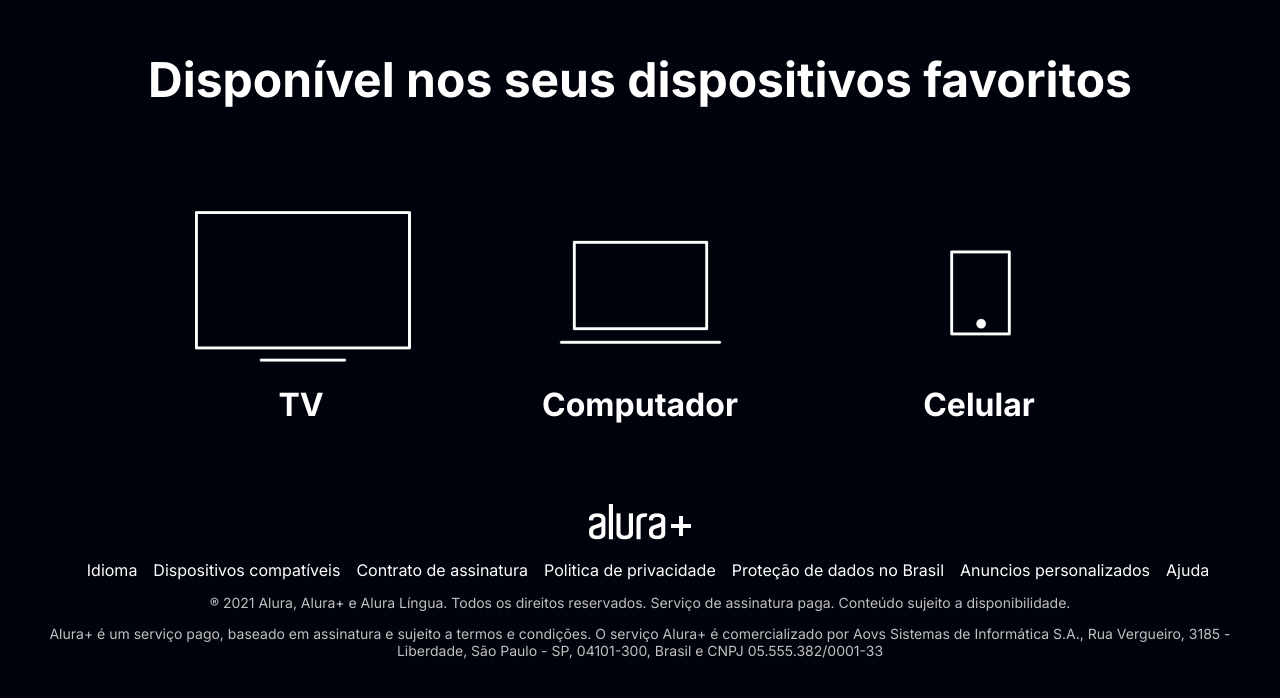
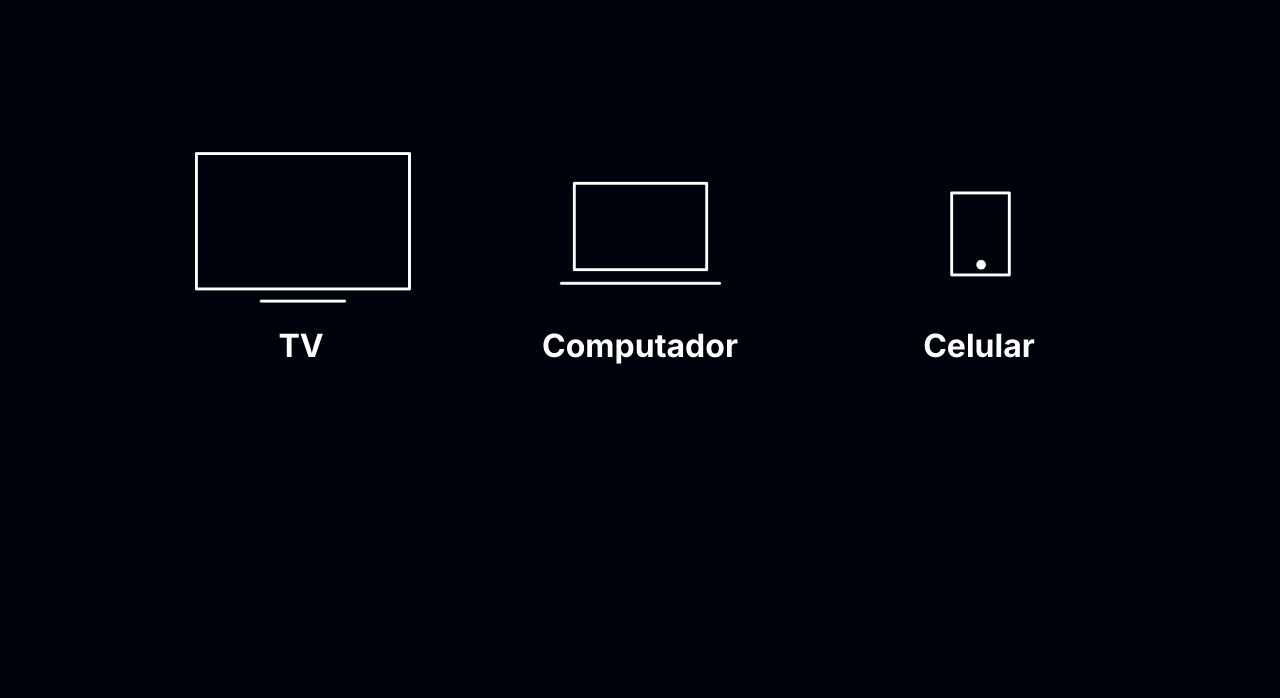
Before and after one commit to juliagabriellefratia/feira-cultural-, a plain HTML site: page index.html in a window 1280 px wide. Shown: the part 3150-3848 px from the top of the page. After the commit the page ends 3595 px from the top, so only its background shows below. Drawn offline with Linux system fonts and the light colour scheme.

Commit message:
ghkghkfgh

```diff
--- a/index.html
+++ b/index.html
@@ -58,7 +58,7 @@
     </section>
 
     <section class="dispositivos">
-        <h2 class="dispositivos__titulo">Disponível nos seus dispositivos favoritos</h2>
+
         <ul class="dispositivos__lista">
             <li>
                 <img src="img/tv.png" alt="Ícone de televisão">
@@ -74,39 +74,3 @@
             </li>
         </ul>
     </section>
-
-    <footer class="rodape">
-        <img src="img/Logo.png" alt="Alura+" class="rodape__logo">
-        <ul class="rodape__lista">
-            <li class="lista__link">
-                <a href="#">Idioma</a>
-            </li>
-            <li class="lista__link">
-                <a href="#">Dispositivos compatíveis</a>
-            </li>
-            <li class="lista__link">
-                <a href="#">Contrato de assinatura</a>
-            </li>
-            <li class="lista__link">
-                <a href="#">Politica de privacidade</a>
-            </li>
-            <li class="lista__link">
-                <a href="#">Proteção de dados no Brasil</a>
-            </li>
-            <li class="lista__link">
-                <a href="#">Anuncios personalizados</a>
-            </li>
-            <li class="lista__link">
-                <a href="#">Ajuda</a>
-            </li>
-        </ul>
-        <p class="rodape__texto">® 2021 Alura, Alura+ e Alura Língua. Todos os direitos reservados. Serviço de
-            assinatura paga. Conteúdo sujeito a disponibilidade.</p>
-        <p class="rodape__texto">Alura+ é um serviço pago, baseado em assinatura e sujeito a termos e condições. O
-            serviço Alura+ é comercializado por Aovs Sistemas de Informática S.A., Rua Vergueiro, 3185 - Liberdade, São
-            Paulo - SP, 04101-300, Brasil e CNPJ 05.555.382/0001-33</p>
-    </footer>
-
-</body>
-
-</html>
```
